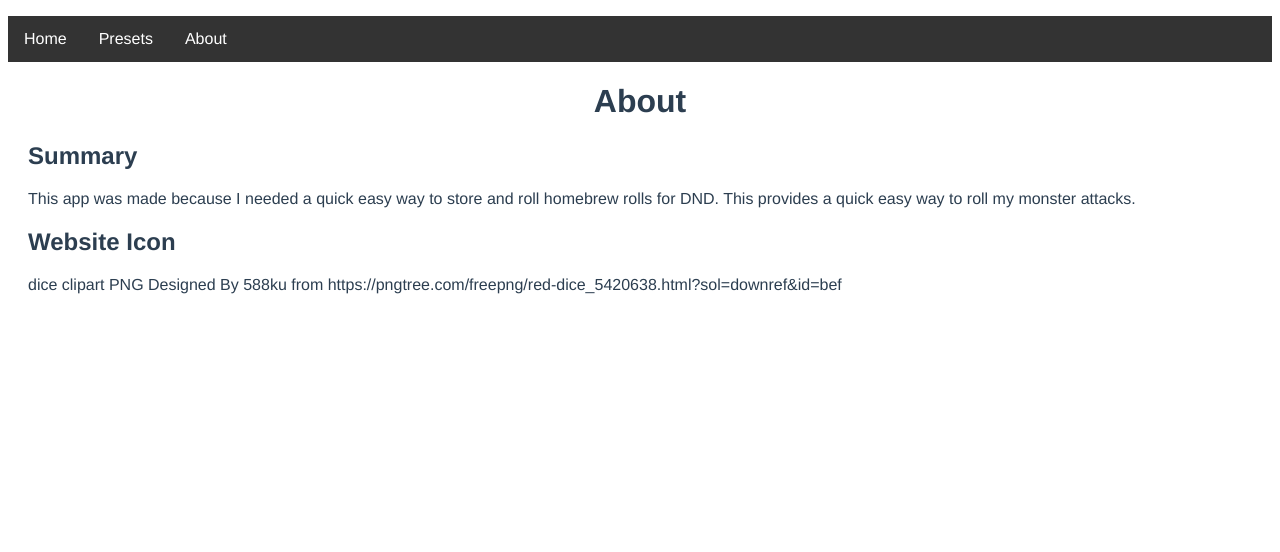
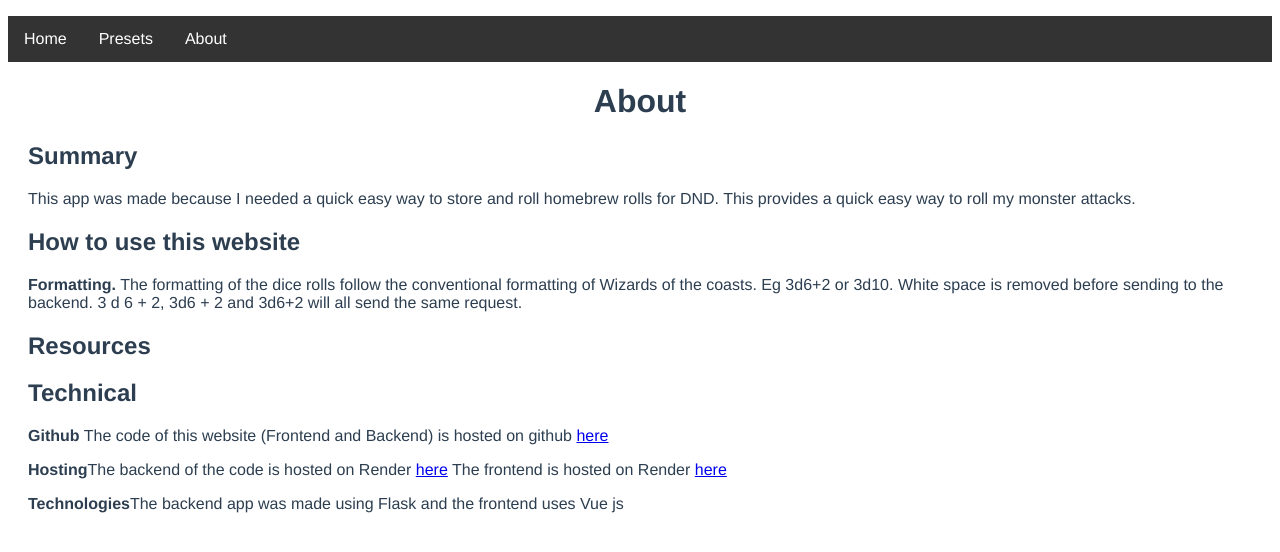
Before and after one commit to Harehn/DiceRoller, a Vue app in the folder Frontend/diceroller/: page / in a window 1280 px wide. Both pictures are taken after a click on the link "About". Shown: the top 552 px of the page. Built offline with nearby package versions, Linux system fonts and the light colour scheme.

Commit message:
Added some content in the about section

```diff
--- a/Frontend/diceroller/src/components/About.vue
+++ b/Frontend/diceroller/src/components/About.vue
@@ -4,8 +4,24 @@
     <p>This app was made because I needed a quick easy way to store and roll homebrew rolls for DND.
         This provides a quick easy way to roll my monster attacks.
     </p>
-    <h2>Website Icon</h2>
-    <p>dice clipart PNG Designed By 588ku from https://pngtree.com/freepng/red-dice_5420638.html?sol=downref&id=bef</p>
+
+    <h2>How to use this website</h2>
+    <p><b>Formatting.</b> The formatting of the dice rolls follow the conventional formatting of Wizards of the coasts.
+    Eg 3d6+2 or 3d10. White space is removed before sending to the backend.
+    3 d 6 + 2, 3d6 + 2 and 3d6+2 will all send the same request.
+    </p>
+
+    <h2>Resources</h2>
+
+    <h2>Technical</h2>
+    <p><b>Github</b> The code of this website (Frontend and Backend) is hosted on github <a href="https://github.com/Harehn/DiceRoller" target="_blank">here</a></p>
+    <p><b>Hosting</b>The backend of the code is hosted on Render <a href="https://diceroller-uwe7.onrender.com" target="_blank">here</a>
+    The frontend is hosted on Render <a href="https://dicerollers.onrender.com" target="_blank">here</a>
+    </p>
+    <p><b>Technologies</b>The backend app was made using Flask and the frontend uses Vue js</p>
+
+
+
 </template>
 
 <script>
```
